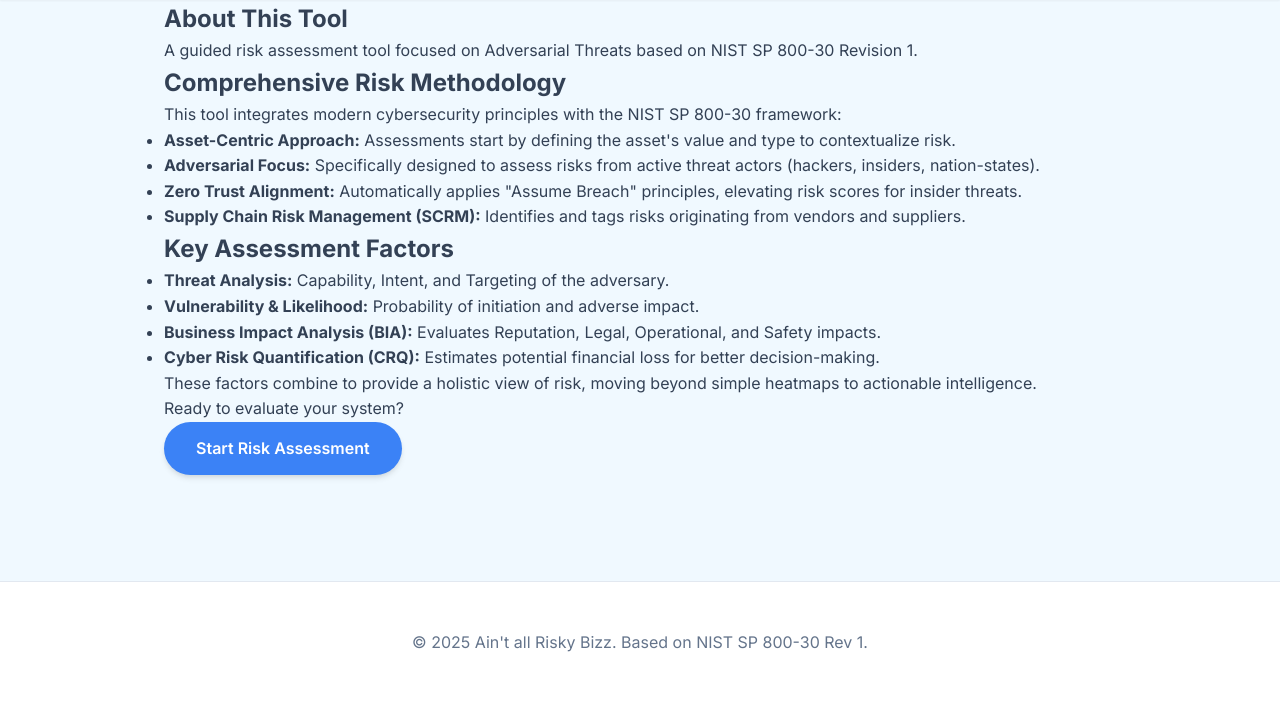
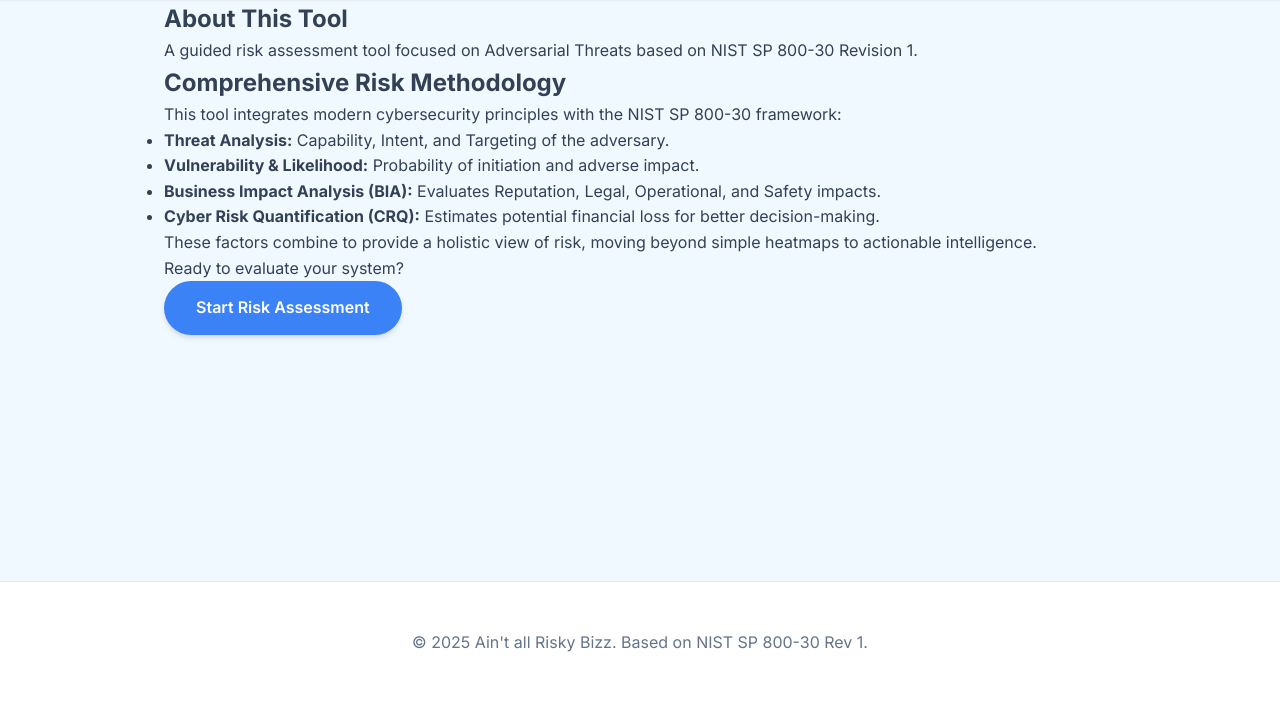
Before and after one commit to silver3parre/AIrisk, a Flask app: page /about in a window 1280 px wide. Shown: the part 96-800 px from the top of the page. Run offline with Flask 3, Linux system fonts and the light colour scheme; the visitor is signed in with stand-in values (Sample User, id 1); some libraries are stand-ins or nearby versions.

```diff
--- a/templates/about.html
+++ b/templates/about.html
@@ -8,20 +8,6 @@
     <div class="content-block">
         <h2>Comprehensive Risk Methodology</h2>
         <p>This tool integrates modern cybersecurity principles with the NIST SP 800-30 framework:</p>
-        <ul>
-            <li><strong>Asset-Centric Approach:</strong> Assessments start by defining the asset's value and type to
-                contextualize risk.</li>
-            <li><strong>Adversarial Focus:</strong> Specifically designed to assess risks from active threat actors
-                (hackers, insiders, nation-states).</li>
-            <li><strong>Zero Trust Alignment:</strong> Automatically applies "Assume Breach" principles, elevating risk
-                scores for insider threats.</li>
-            <li><strong>Supply Chain Risk Management (SCRM):</strong> Identifies and tags risks originating from vendors
-                and suppliers.</li>
-        </ul>
-    </div>
-
-    <div class="content-block">
-        <h2>Key Assessment Factors</h2>
         <ul>
             <li><strong>Threat Analysis:</strong> Capability, Intent, and Targeting of the adversary.</li>
             <li><strong>Vulnerability & Likelihood:</strong> Probability of initiation and adverse impact.</li>
```
Also changed, not shown: templates/index.html (+28 -0 lines), README.md.
